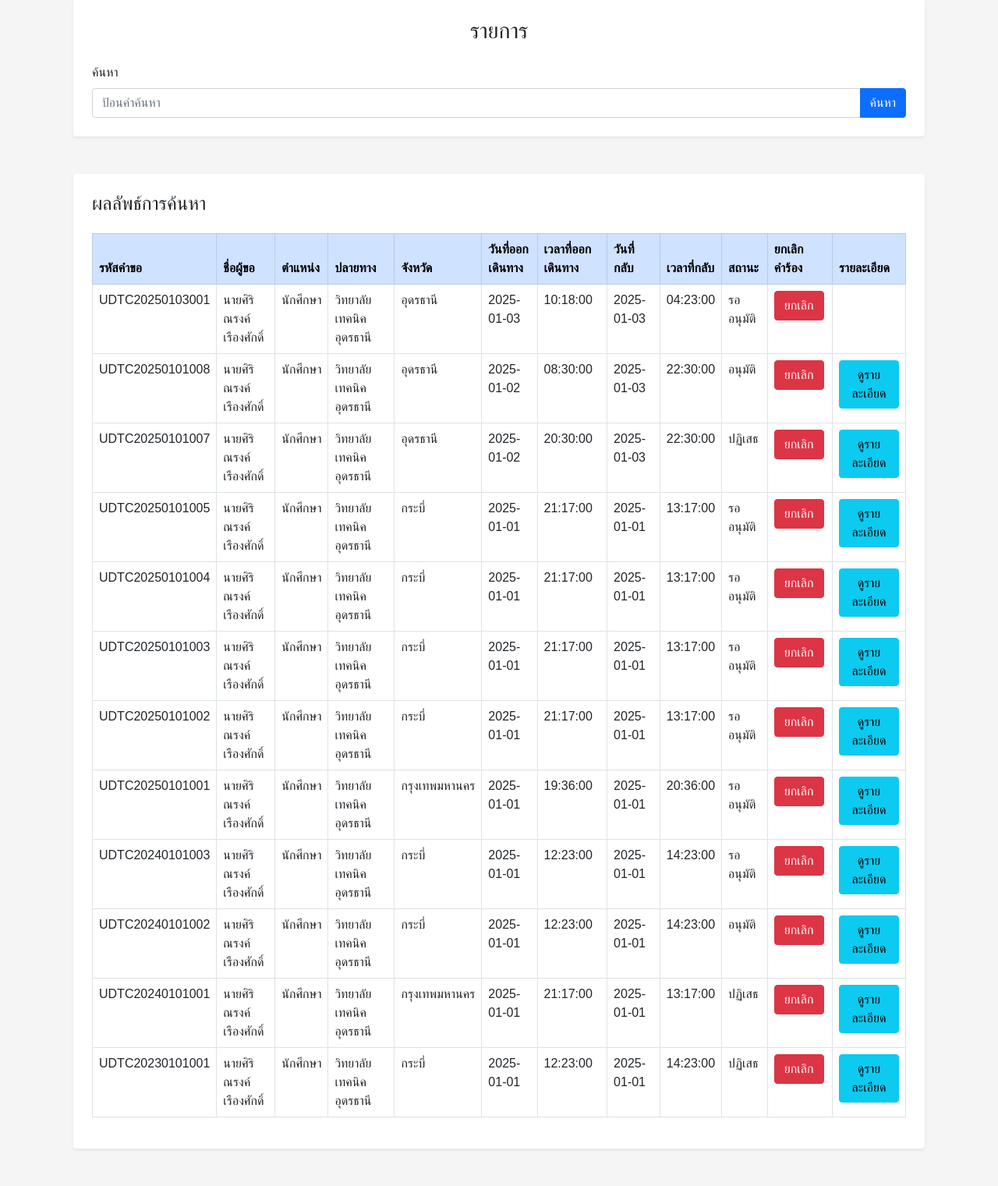
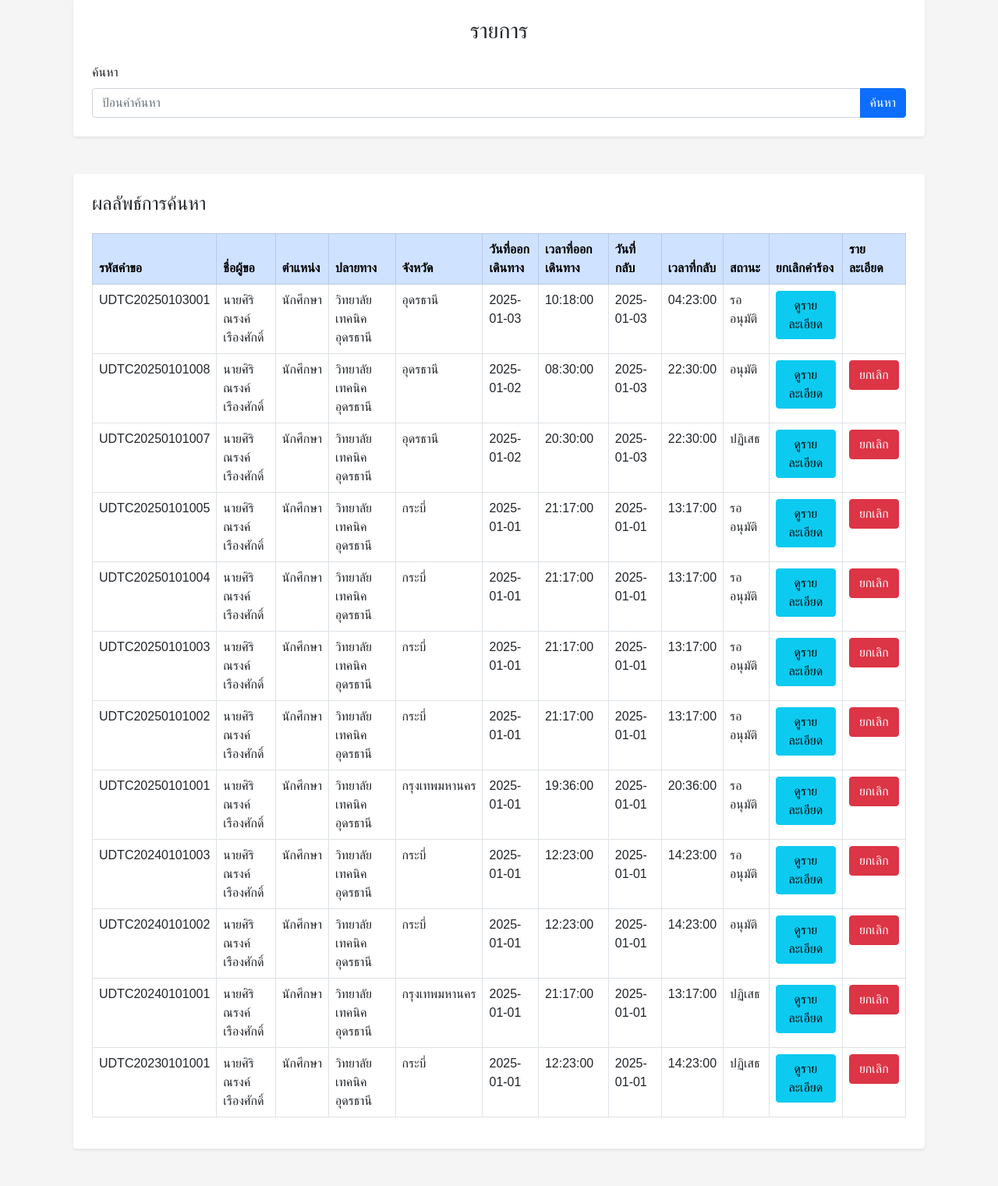
Before and after one commit to Athip888/UD-TechCar, a PHP site: page /status.php in a window 1280 px wide. Shown: the part 114-1635 px from the top of the page at 78% size. Run offline with PHP 8.4, Linux system fonts and the light colour scheme; a user stored in the database is signed in; data comes from the database, SQL or seed files in the repository.

Commit message:
Add files via upload

```diff
--- a/Project/user/status.php
+++ b/Project/user/status.php
@@ -148,11 +148,9 @@ $result = mysqli_query($connect, $sql);
             echo "<td>" . $row['return_date'] . "</td>";
             echo "<td>" . $row['return_time'] . "</td>";
             echo "<td>" . $row['status'] . "</td>";
-            echo "<td><a href='#' class='btn btn-danger' onclick='return confirmCancel(\"" . $row['request_id'] . "\")'>ยกเลิก</a></td>";
-
+            echo "<td><a href='request_details.php?request_id=" . $row['request_id'] . "' class='btn btn-info'>ดูรายละเอียด</a></td>";
             if ($user_id == $row['user_id']) {
-                echo "<td><a href='#' class='btn btn-info' onclick='showDetails(\"" . $row['request_id'] . "\")'>ดูรายละเอียด</a></td>"; // ส่วนมีปัญหา
-
+                echo "<td><a href='#' class='btn btn-danger' onclick='return confirmCancel(\"" . $row['request_id'] . "\")'>ยกเลิก</a></td>";
             } else {
                 echo "<td></td>";
             }
```
